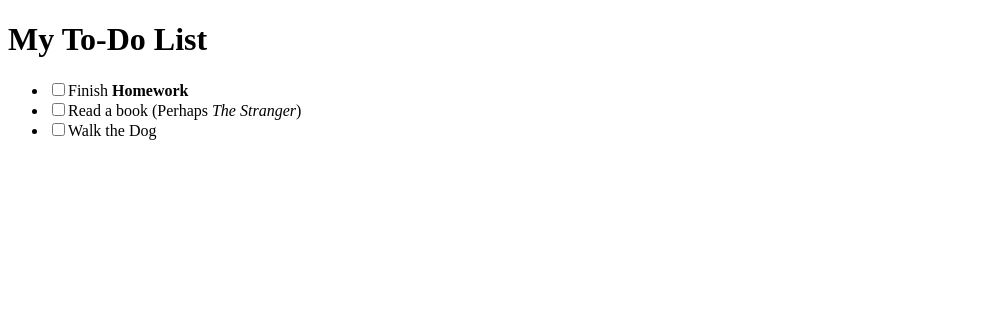
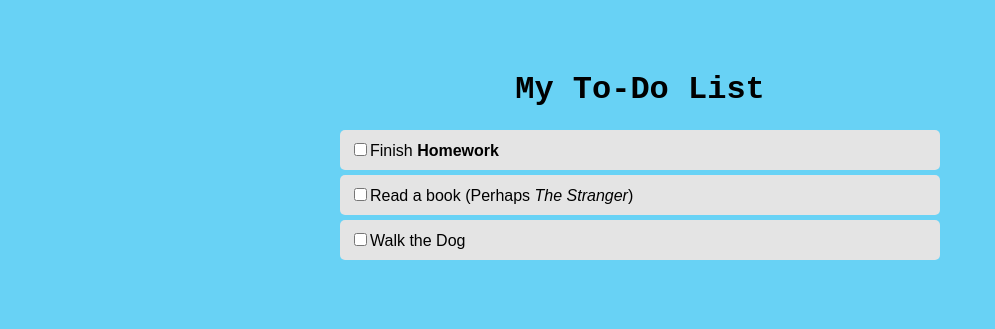
Before and after one commit to Halila2727/ToDoList, a plain HTML site: page index.html in a window 1280 px wide. Shown: the whole page, without its empty margins (0-995 px from the left). Drawn offline with Linux system fonts and the light colour scheme.

Commit message:
added basic css

```diff
--- a/index.html
+++ b/index.html
@@ -4,6 +4,32 @@
     <meta charset="UTF-8">
     <meta name="viewport" content="width=device-width, initial-scale=1.0">
     <title>My To-Do List</title>
+    <style>
+        body {
+            font-family: Arial, sans-serif;
+            padding: 50px;
+            max-width: 600px;
+            margin: auto;
+            background-color:rgb(104, 210, 245); /* Change the background color */
+        }
+
+        h1 {
+            text-align: center;
+            font-family: 'Courier New', Courier, monospace; /* Change the font family to Arial, sans-serif */
+        }
+
+        ul {
+            list-style-type: none;
+            padding: 0;
+        }
+
+        li {
+            background: #e4e4e4;
+            margin: 5px 0;
+            padding: 10px;
+            border-radius: 5px; /* Change the border-radius */
+        }
+    </style>
 </head>
 <body>
     <h1>My To-Do List</h1>
```
